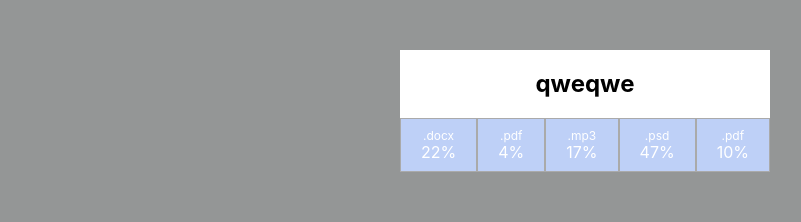
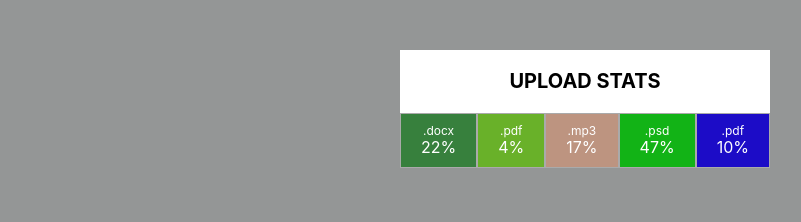
Before and after one commit to Falconoff/goit-react-hw-01-components, a React (Create React App) app: page / in a window 1280 px wide. Shown: the part 422-644 px from the top of the page, without its empty margins (55-856 px from the left). Built offline with nearby package versions, Linux system fonts and the light colour scheme.

Commit message:
fix Statistics title, destructurization, random bg-colors, and Friendlist Item colors

```diff
--- a/src/components/App/App.js
+++ b/src/components/App/App.js
@@ -20,7 +20,7 @@ function App() {
         stats={user.stats}
       />
 
-      <Statistics title="qweqwe" data={data} />
+      <Statistics title="upload stats" data={data} />
 
       <FriendList friends={friendsArr} />
 
--- a/src/components/FriendList/FriendListItem/FriendListItem.jsx
+++ b/src/components/FriendList/FriendListItem/FriendListItem.jsx
@@ -4,12 +4,7 @@ import s from './FriendListItem.module.scss';
 export default function FriendListItem({ avatar, name, isOnline }) {
   return (
     <li className={s.item}>
-      <span
-        className={s.status}
-        style={
-          isOnline ? { backgroundColor: 'green' } : { backgroundColor: 'red' }
-        }
-      />
+      <span className={`${s.status} ${isOnline ? s.green : s.red}`} />
       <img className={s.avatar} src={avatar} alt="User avatar" width="48" />
       <p className={s.name}>{name}</p>
     </li>
--- a/src/components/FriendList/FriendListItem/FriendListItem.module.scss
+++ b/src/components/FriendList/FriendListItem/FriendListItem.module.scss
@@ -21,3 +21,9 @@
   font-size: 26px;
   margin: 0;
 }
+.green {
+  background-color: green;
+}
+.red {
+  background-color: red;
+}
--- a/src/components/Statistics/StatItem/StatItem.jsx
+++ b/src/components/Statistics/StatItem/StatItem.jsx
@@ -2,8 +2,24 @@ import PropTypes from 'prop-types';
 import s from './StatItem.module.scss';
 
 export default function StatItem({ label, percentage }) {
+  function getRandomInt(min, max) {
+    return Math.floor(Math.random() * (max - min)) + min;
+  }
+
   return (
-    <li className={s.item}>
+    <li
+      className={s.item}
+      style={{
+        backgroundColor:
+          'rgb(' +
+          getRandomInt(0, 200) +
+          ', ' +
+          getRandomInt(0, 200) +
+          ', ' +
+          getRandomInt(0, 200) +
+          ')',
+      }}
+    >
       <span className={s.label}>{label}</span>
       <span className={s.percentage}>{percentage}%</span>
     </li>
--- a/src/components/Statistics/StatItem/StatItem.module.scss
+++ b/src/components/Statistics/StatItem/StatItem.module.scss
@@ -3,7 +3,6 @@
   display: flex;
   flex-direction: column;
   align-items: center;
-  background-color: rgb(190, 208, 247);
   padding: 10px 20px;
   border: 1px solid #aaa;
   color: #fff;
--- a/src/components/Statistics/Statistics.jsx
+++ b/src/components/Statistics/Statistics.jsx
@@ -8,12 +8,8 @@ export default function Statistics({ title, data }) {
       {title && <h2 className={s.title}>{title}</h2>}
 
       <ul className={s.statList}>
-        {data.map(item => (
-          <StatItem
-            label={item.label}
-            percentage={item.percentage}
-            key={item.id}
-          />
+        {data.map(({ label, percentage, id }) => (
+          <StatItem label={label} percentage={percentage} key={id} />
         ))}
       </ul>
     </section>
--- a/src/components/Statistics/Statistics.module.scss
+++ b/src/components/Statistics/Statistics.module.scss
@@ -6,6 +6,8 @@
 }
 .title {
   margin: 20px auto;
+  font-size: 20px;
+  text-transform: uppercase;
 }
 
 .statList {
```
